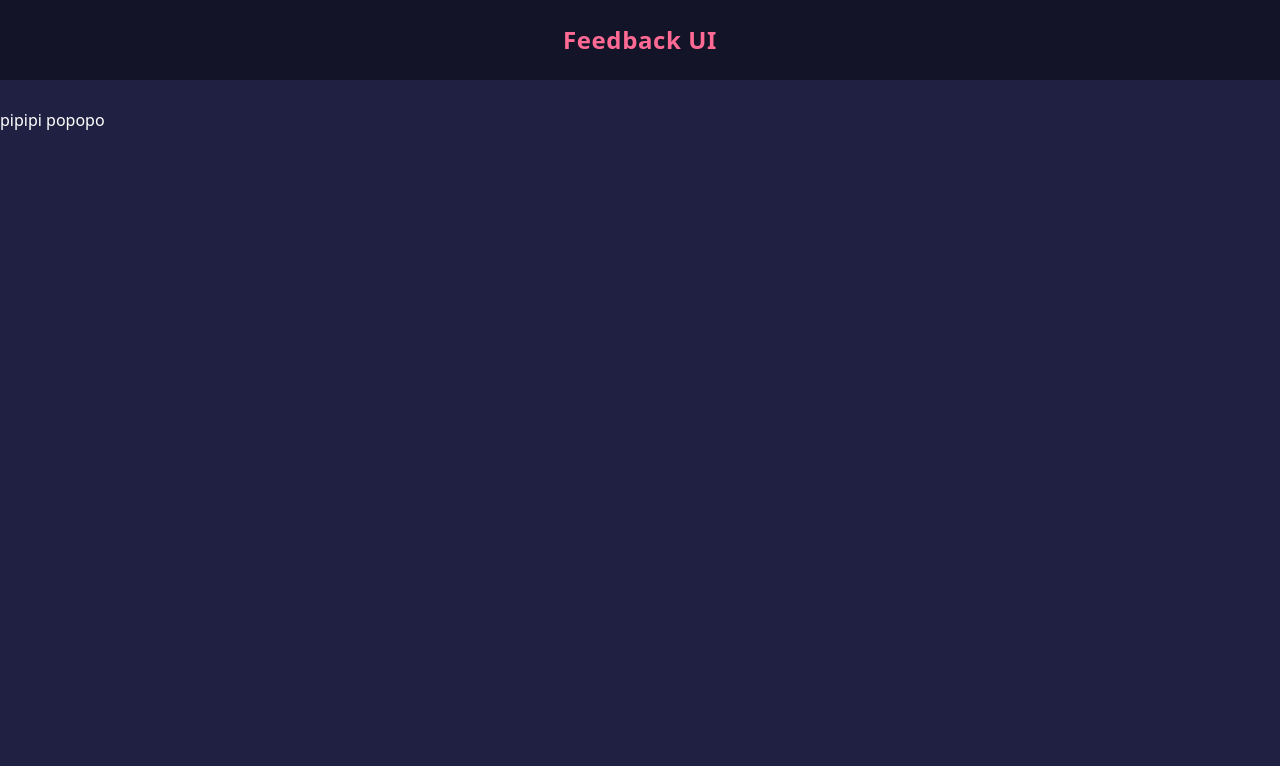
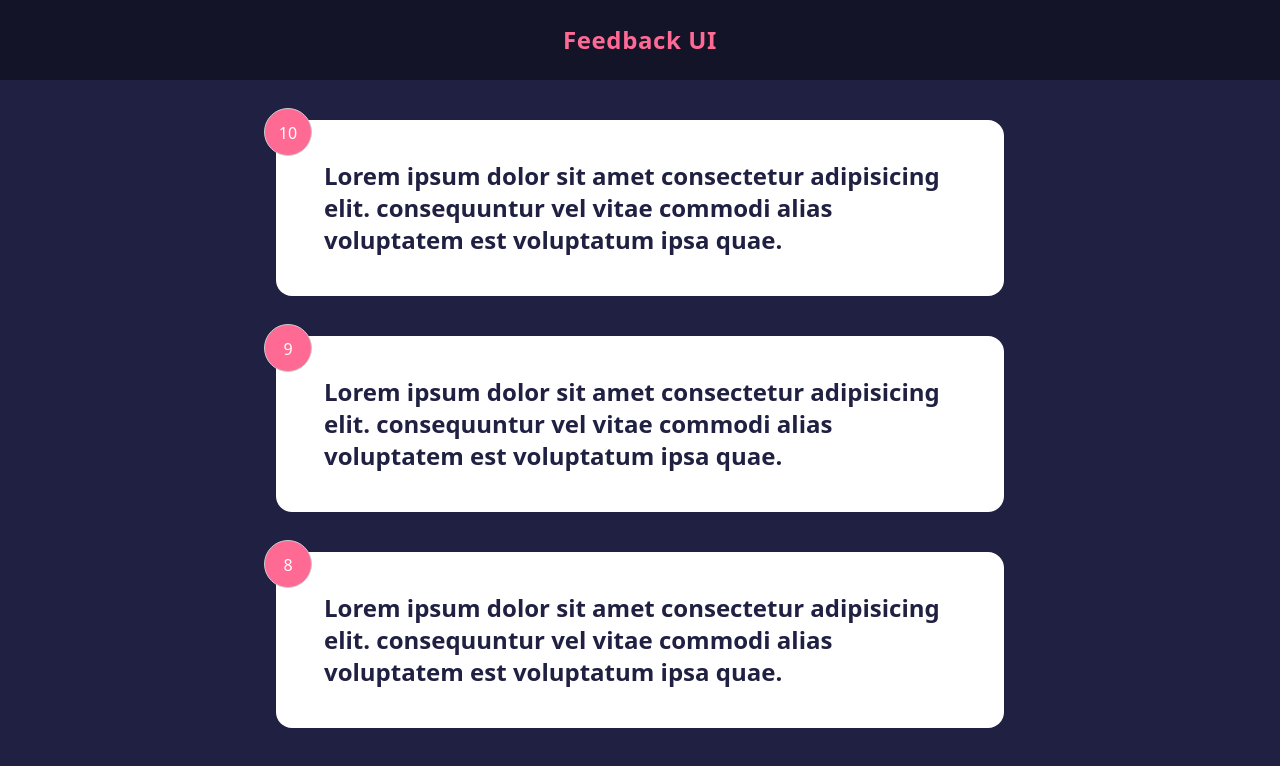
Before and after one commit to laufoes/feedback-app, a React (Create React App) app: page / in a window 1280 px wide. Shown: the top 766 px of the page. Built offline with nearby package versions, Linux system fonts and the light colour scheme; the HTML template or start-up script is replaced by a standard one; a web font is replaced by a local one.

Commit message:
feat: adds FeedbackList and FeedbackItem components

```diff
--- a/src/App.tsx
+++ b/src/App.tsx
@@ -1,12 +1,17 @@
-import React from 'react'
+import React, { useState } from 'react'
 import Container from './components/Container'
+import FeedbackList from './components/FeedbackList'
 import Header from './components/Header'
+import FeedbackData from './data/FeedbackData'
 
 function App() {
+  const [ feedback, setFeedback ] = useState(FeedbackData)
   return (
     <Container>
       <Header />
-      <h2>pipipi popopo</h2>
+      <div className="container max-w-3xl m-auto py-0 px-5">
+        <FeedbackList feedback={feedback} />
+      </div>
     </Container>
   )
 }
--- /dev/null
+++ b/src/components/FeedbackItem.tsx
@@ -0,0 +1,24 @@
+interface ItemProps {
+  item: {
+    id: number;
+    rating: number;
+    text: string;
+}
+}
+
+function FeedbackItem({ item }: ItemProps) {
+  const { text, rating } = item;
+
+    return (
+    <div className='box bg-white rounded-2xl border-none px-12 py-10 my-10 relative'>
+      <div className="box bg-secondary pt-3 w-12 h-12 text-center text-white rounded-full border border-disabled absolute -top-3 -left-3">
+        {rating}
+      </div>
+      <p className="text-2xl font-semibold text-primary">
+        {text}
+      </p>
+    </div>
+  )
+}
+
+export default FeedbackItem
--- /dev/null
+++ b/src/components/FeedbackList.tsx
@@ -0,0 +1,28 @@
+import FeedbackItem from "./FeedbackItem";
+
+interface FeedbackListProp {
+    feedback: {
+        id: number;
+        rating: number;
+        text: string;
+    }[]
+};
+
+
+function FeedbackList({ feedback }: FeedbackListProp) {
+    if (!feedback || feedback.length === 0) {
+        return <p>No feedback available yet.</p>
+    }
+
+    console.log(feedback)
+    return (
+        <div className="">
+            {feedback.map((item) => (
+               <FeedbackItem key={item.id} item={item} />
+            ))}
+
+        </div>
+    )
+}
+
+export default FeedbackList
--- /dev/null
+++ b/src/data/FeedbackData.ts
@@ -0,0 +1,19 @@
+const FeedbackData = [
+    {
+      id: 1,
+      rating: 10,
+      text: 'Lorem ipsum dolor sit amet consectetur adipisicing elit. consequuntur vel vitae commodi alias voluptatem est voluptatum ipsa quae.',
+    },
+    {
+      id: 2,
+      rating: 9,
+      text: 'Lorem ipsum dolor sit amet consectetur adipisicing elit. consequuntur vel vitae commodi alias voluptatem est voluptatum ipsa quae.',
+    },
+    {
+      id: 3,
+      rating: 8,
+      text: 'Lorem ipsum dolor sit amet consectetur adipisicing elit. consequuntur vel vitae commodi alias voluptatem est voluptatum ipsa quae.',
+    },
+  ]
+
+  export default FeedbackData
```
